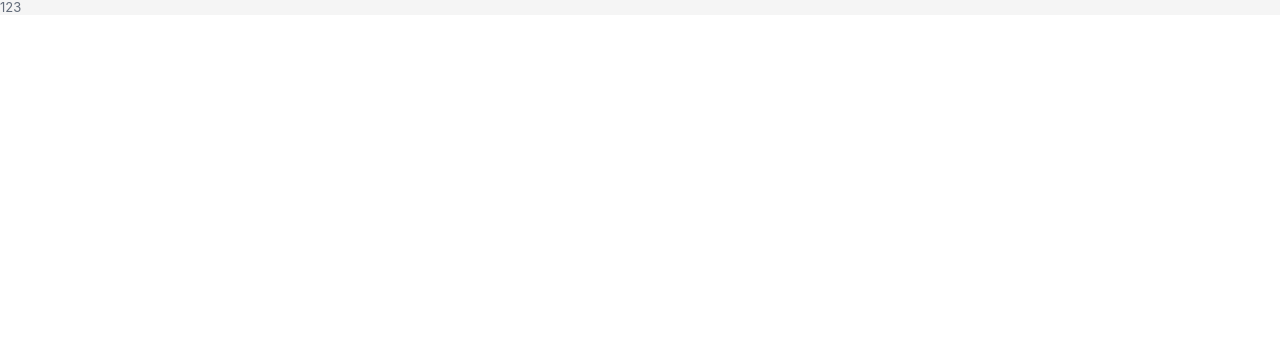
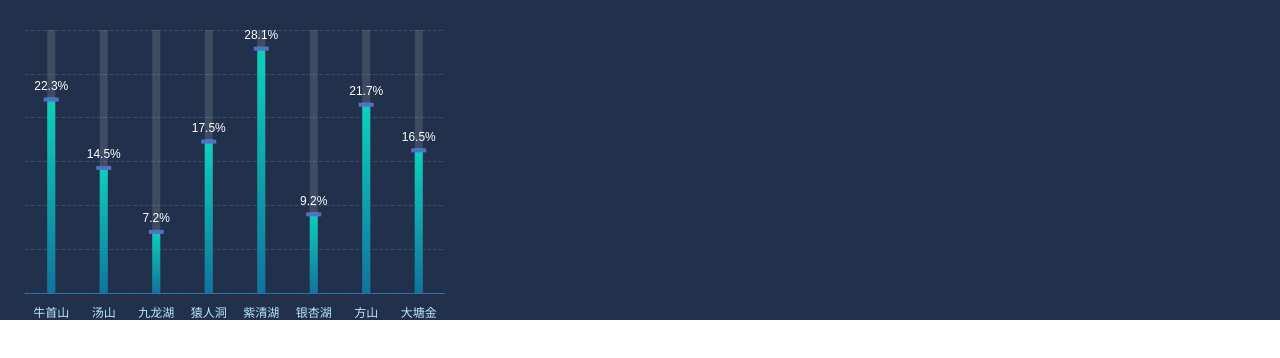
Before and after one commit to ichangjun/I-SCREEN-TEMPLATE, a Vue app: page /dashboard in a window 1280 px wide. Shown: the top 358 px of the page. Built offline with nearby package versions, Linux system fonts and the light colour scheme.

Commit message:
🚸 剥离封装echarts图表

```diff
--- a/package.json
+++ b/package.json
@@ -24,7 +24,9 @@
     "@vueuse/core": "^10.9.0",
     "ant-design-vue": "4.x",
     "autoprefixer": "^10.4.16",
+    "echarts": "^5.5.0",
     "less": "^4.2.0",
+    "lodash": "^4.17.21",
     "postcss": "^8.4.33",
     "rollup-plugin-visualizer": "^5.12.0",
     "tailwindcss": "^3.4.1",
--- /dev/null
+++ b/src/components/i-echarts/bar/default-options.ts
@@ -0,0 +1,111 @@
+/*
+ * @Author: changjun anson1992@163.com
+ * @Date: 2024-04-08 19:47:19
+ * @LastEditors: changjun anson1992@163.com
+ * @LastEditTime: 2024-04-08 21:38:22
+ * @FilePath: /I-SCREEN-TEMPLATE/src/components/i-echarts/bar/default-options.ts
+ * @Description: bar 柱状图默认配置
+ */
+const BASEOPTIONS = {
+  grid: {
+    containLabel: true,
+    bottom: 0,
+    left: 25,
+    right: 35,
+    top: 30
+  },
+  tooltip: {
+    trigger: 'axis',
+    backgroundColor: 'rgba(13, 64, 71, 0.50)',
+    borderColor: 'rgba(143, 225, 252, 0.60)',
+    padding: 8,
+    textStyle: {
+      color: '#FFFFFF'
+    },
+    valueFormatter: function (value) {
+      return value
+    }
+  },
+  xAxis: {
+    type: 'category',
+    axisLabel: {
+      interval: 0,
+      show: true,
+      fontSize: 12,
+      margin: 15,
+      color: '#BCE7FA'
+    },
+    axisLine: {
+      lineStyle: {
+        color: 'rgba(39, 164, 255, .5)'
+      }
+    },
+    axisTick: {
+      show: false
+    }
+  },
+  yAxis: {
+    type: 'value',
+    axisLabel: {
+      show: false
+    },
+    axisLine: {
+      show: false
+    },
+    axisTick: {
+      show: false
+    },
+    splitLine: {
+      lineStyle: {
+        type: 'dashed',
+        color: 'rgba(188, 231, 250, 0.15)'
+      }
+    }
+  },
+  series: [
+    {
+      name: '',
+      type: 'bar',
+      symbol: 'circle',
+      symbolSize: 6,
+      barWidth: '8', // 设置柱宽为系列宽度的50%
+      showBackground: true,
+      backgroundStyle: {
+        color: 'rgba(180, 180, 180, 0.2)'
+      },
+      lineStyle: {
+        width: 1
+      },
+      label: {
+        show: true,
+        position: 'top',
+        formatter: '{c}%',
+        textStyle: {
+          color: '#FFFFFF'
+        }
+      }
+    },
+    //顶部圆柱帽子
+    {
+      name: 'a',
+      tooltip: {
+        show: false
+      },
+      type: 'pictorialBar',
+      symbol: 'rect',
+      symbolSize: ['15', '4'],
+      symbolPosition: 'end',
+      z: 3,
+      ItemStyle: {
+        normal: {
+          color: '#FFFFFF',
+          shadowBlur: 5,
+          shadowOffsetX: 0,
+          shadowOffsetY: 2
+        }
+      }
+    }
+  ]
+}
+
+export { BASEOPTIONS }
--- /dev/null
+++ b/src/components/i-echarts/bar/index.vue
@@ -0,0 +1,127 @@
+<template>
+  <div ref="chartBarRef" class='chart-bar-view' :style="{ width: props.width, height: props.height }"></div>
+</template>
+<script setup lang='ts'>
+import { defineOptions, defineProps, ref, onMounted, onUnmounted, watch, inject, computed } from 'vue'
+import { merge } from 'lodash-es'
+import { BASEOPTIONS } from './default-options'
+import { BarSeriesOption } from 'echarts/charts'
+defineOptions({
+  name: 'ChartBar'
+})
+// 注入 echarts 实例
+const echarts = inject('$echarts')
+const chartBarInstance = ref(null)
+const props = defineProps({
+  // 业务数据，对应echarts的 xAxis 中的 data
+  xData: {
+    type: Array,
+    reqyired: true,
+    default: () => []
+  },
+  // 业务数据，对应echarts的 series 中的 data
+  yData: {
+    type: Array,
+    reqyired: true,
+    default: () => []
+  },
+  // 表示需要特殊定制的配置
+  // 同一工程中UI会规定一个统一的设计规范（比如颜色，字体，图例格式，位置等），不排除某个图标会和设计规范不同，需要特殊定制样式，所以开放这个配置，增强灵活性
+  extraOptions: {
+    type: Object,
+    default: () => { }
+  },
+  // 图表宽度
+  width: {
+    type: [String, Number],
+    default: '480px'
+  },
+  // 图表高度
+  height: {
+    type: [String, Number],
+    default: '320px'
+  }
+})
+// echarts 实例
+const chartBarRef = ref(null)
+// 监听窗口大小变化，重新渲染图表
+const resizeChart = () => {
+  chartBarRef.value.resize()
+}
+onMounted(() => {
+  updateChartView()
+  window.addEventListener('resize', resizeChart)
+})
+onUnmounted(() => {
+  window.removeEventListener('resize', resizeChart)
+})
+// 监听 props.data 变化，更新图表
+watch(
+  () => props.data,
+  (newVal) => {
+    if (chartBarRef.value) {
+      chartBarRef.value.setOption({
+        series: [{
+          data: newVal
+        }]
+      })
+    }
+  },
+  {
+    deep: true
+  }
+)
+// 组装图表配置
+const assembleChartOptions = computed(() => {
+
+  return merge({}, BASEOPTIONS,
+    {
+      xAxis: {
+        data: props.xData
+      }
+    },
+    {
+      yAxis: {
+        type: 'value'
+      }
+    },
+    {
+      series: [{
+        data: props.yData,
+        itemStyle: {
+          color: new (echarts as any).graphic.LinearGradient(0, 0, 0, 1, [
+            { offset: 0, color: '#0CD2BB' },
+            { offset: 1, color: '#10749F' },
+          ]),
+        }
+      }, {
+        data: props.yData,
+        ItemStyle: {
+          normal: {
+            color: '#FFFFFF',
+            shadowBlur: 5,
+            shadowOffsetX: 0,
+            shadowOffsetY: 2
+          }
+        },
+      }]
+    },
+    props.extraOptions
+  ) as BarSeriesOption
+})
+// 图表渲染
+const updateChartView = () => {
+  if (chartBarRef.value) {
+    chartBarInstance.value = (echarts as any).init(chartBarRef.value)
+    chartBarInstance.value.showLoading({
+      text: '正在努力加载...',
+      color: '#333',
+      textColor: '#333',
+      maskColor: 'rgba(255,255,255, 0.5)',
+      zlevel: 0
+    })
+    chartBarInstance.value.setOption(assembleChartOptions.value)
+    chartBarInstance.value.hideLoading()
+  }
+}
+</script>
--- a/src/main.ts
+++ b/src/main.ts
@@ -2,7 +2,7 @@
  * @Author: changjun anson1992@163.com
  * @Date: 2024-01-05 10:36:01
  * @LastEditors: changjun anson1992@163.com
- * @LastEditTime: 2024-02-02 10:38:40
+ * @LastEditTime: 2024-04-08 20:28:15
  * @FilePath: /VUE3-VITE-TS-TEMPLATE/src/main.ts
  * @Description: 入口文件
  */
@@ -14,8 +14,10 @@ import 'ant-design-vue/dist/reset.css'
 import App from './App.vue'
 import router from './router'
 import store from './store'
+import echarts from './plugins/echarts.ts'
 import '@/styles/reset.less'
 import 'virtual:svg-icons-register'
 const app = createApp(App)
 install(app)
+app.provide('$echarts', echarts)
 app.use(store).use(router).mount('#app')
--- /dev/null
+++ b/src/plugins/echarts.ts
@@ -0,0 +1,31 @@
+import * as echarts from 'echarts/core'
+// 按需引入图表类型
+import { BarChart, LineChart, PictorialBarChart } from 'echarts/charts'
+import {
+  TitleComponent,
+  TooltipComponent,
+  GridComponent,
+  // 数据集组件
+  DatasetComponent,
+  // 内置数据转换器组件 (filter, sort)
+  TransformComponent
+} from 'echarts/components'
+import { LabelLayout, UniversalTransition } from 'echarts/features'
+import { CanvasRenderer } from 'echarts/renderers'
+
+// 注册必须的组件
+echarts.use([
+  TitleComponent,
+  TooltipComponent,
+  GridComponent,
+  DatasetComponent,
+  TransformComponent,
+  BarChart,
+  LineChart,
+  PictorialBarChart,
+  LabelLayout,
+  UniversalTransition,
+  CanvasRenderer
+])
+
+export default echarts
--- a/src/router/index.ts
+++ b/src/router/index.ts
@@ -2,12 +2,11 @@
  * @Author: changjun anson1992@163.com
  * @Date: 2024-01-11 14:39:48
  * @LastEditors: changjun anson1992@163.com
- * @LastEditTime: 2024-04-08 16:13:10
+ * @LastEditTime: 2024-04-08 17:31:15
  * @FilePath: /VUE3-VITE-TS-TEMPLATE/src/router/index.ts
  * @Description: 工程路由文件
  */
 import { createRouter, createWebHistory, RouteRecordRaw } from 'vue-router'
-import store from '@/store'
 
 // 通过vite 的import.meta.glob读取src/views下的所有index.vue文件
 const viewIndexModules = import.meta.glob('../views/**/index.vue')
@@ -60,8 +59,5 @@ const router = createRouter({
 router.beforeEach((_to, _from, next) => {
   next()
 })
-router.afterEach((to) => {
-  // 设置当前路由
-  store.dispatch('tabMenu/updateTab', to.path)
-})
+
 export default router
--- a/src/views/dashboard/index.vue
+++ b/src/views/dashboard/index.vue
@@ -2,19 +2,41 @@
  * @Author: changjun anson1992@163.com
  * @Date: 2024-02-01 18:23:51
  * @LastEditors: changjun anson1992@163.com
- * @LastEditTime: 2024-04-08 16:14:15
+ * @LastEditTime: 2024-04-08 21:07:47
  * @FilePath: /VUE3-VITE-TS-TEMPLATE/src/views/dashboard/index.vue
  * @Description: 大屏首页
 -->
 <template>
-  <div>
-    123
+  <div class="dashboard-view w-full h-full">
+    <chart-bar :x-data="xData" :y-data="yData" :extra-options="extraOptions" />
   </div>
 </template>
 <script setup lang='ts'>
-import { defineOptions } from 'vue'
+import { defineOptions, inject } from 'vue'
+import ChartBar from '@/components/i-echarts/bar/index.vue'
 defineOptions({
   name: 'Dashboard',
 })
+// 注入 echarts 实例
+const echarts = inject('$echarts')
+const xData = ['牛首山', '汤山', '九龙湖', '猿人洞', '紫清湖', '银杏湖', '方山', '大塘金']
+const yData = [22.3, 14.5, 7.2, 17.5, 28.1, 9.2, 21.7, 16.5]
+const extraOptions = {
+  series: [
+    {
+      name: '人均/元',
+      itemStyle: {
+        color: new (echarts as any).graphic.LinearGradient(0, 0, 0, 1, [
+          { offset: 0, color: '#0CD2BB' },
+          { offset: 1, color: '#10749F' },
+        ]),
+      }
+    }
+  ]
+}
 </script>
-<style lang='less' scoped></style>
+<style lang='less' scoped>
+.dashboard-view {
+  background: rgba(11, 28, 58, .9);
+}
+</style>
```
Also changed, not shown: 2 other files (tests, documents, lock files or other folders).
